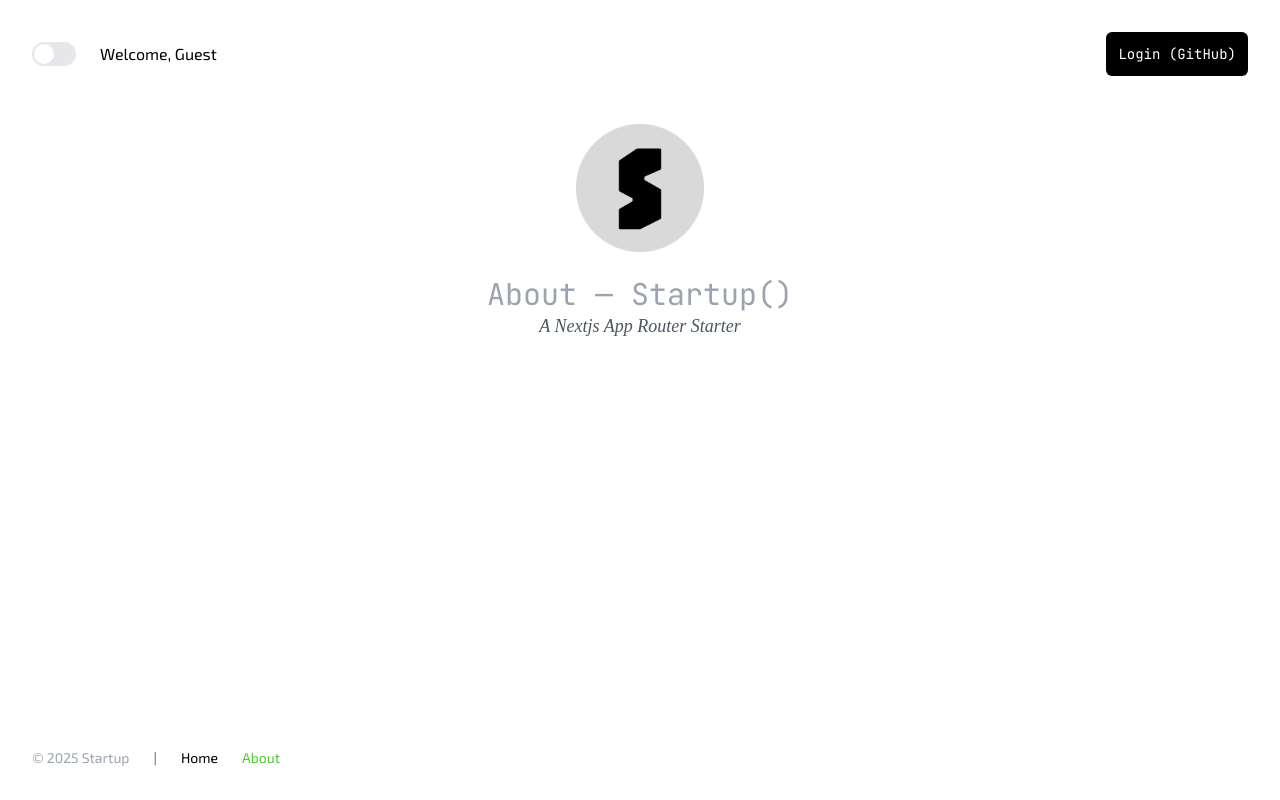
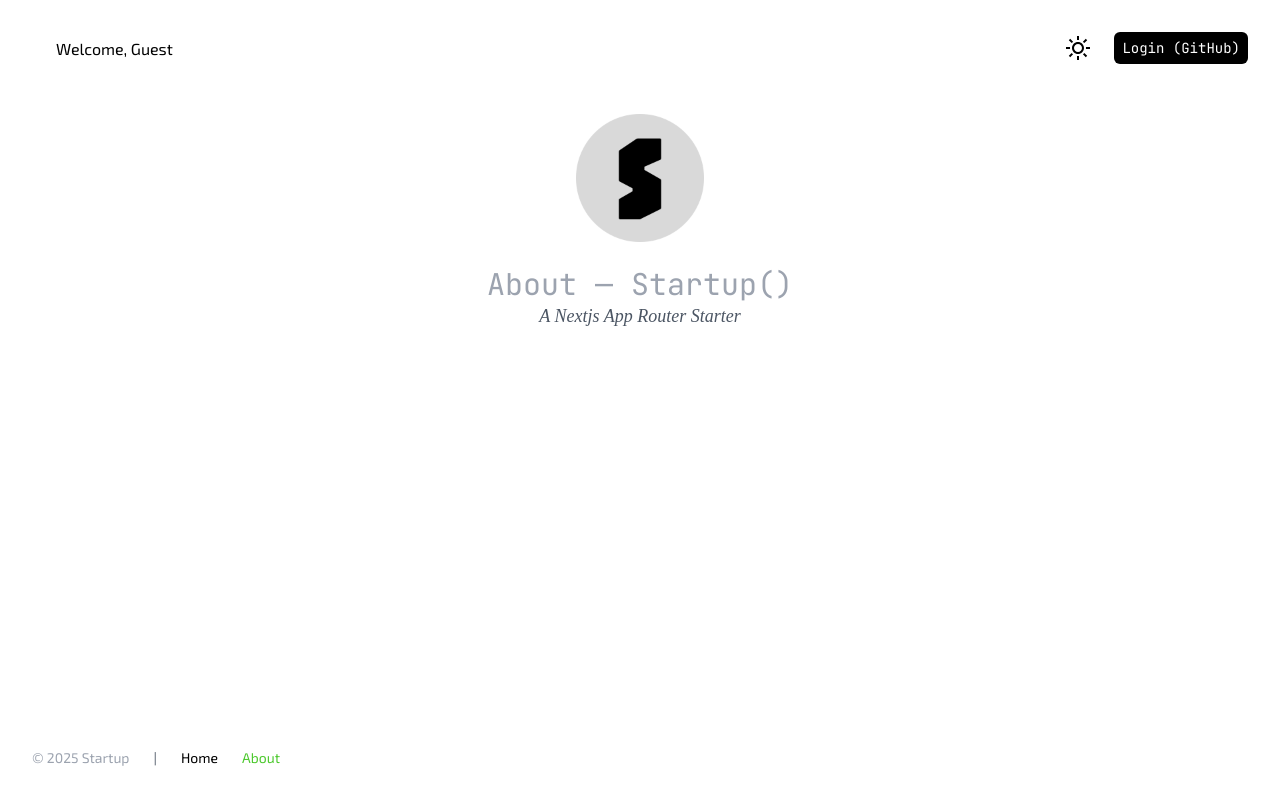
Before and after one commit to amirardalan/startup, a Next.js app: page /about in a window 1280 px wide. Built offline with nearby package versions, Linux system fonts and the light colour scheme; no server answers; a web font is replaced by a local one.

Commit message:
Implement theme menu

```diff
--- a/app/components/auth/login-button.tsx
+++ b/app/components/auth/login-button.tsx
@@ -9,7 +9,7 @@ export default function LogInButton() {
       }}>
       <button
         type="submit"
-        className="m-0 rounded-md bg-dark p-3 font-mono text-light dark:bg-light dark:text-dark">
+        className="m-0 rounded-md bg-dark px-2 py-1.5 font-mono text-light dark:bg-light dark:text-dark">
         Login (GitHub)
       </button>
     </form>
--- a/app/components/auth/logout-button.tsx
+++ b/app/components/auth/logout-button.tsx
@@ -9,7 +9,7 @@ export default function LogOutButton() {
       }}>
       <button
         type="submit"
-        className="m-0 rounded-md bg-dark p-3 font-mono text-light dark:bg-light dark:text-dark">
+        className="m-0 rounded-md bg-dark px-2 py-1.5 font-mono text-light dark:bg-light dark:text-dark">
         Logout
       </button>
     </form>
--- a/app/components/ui/menu.tsx
+++ b/app/components/auth/menu.tsx
@@ -3,7 +3,7 @@ import { auth } from '@/auth';
 import LoginButton from '@/components/auth/login-button';
 import LogOutButton from '@/components/auth/logout-button';
 
-export default async function Menu() {
+export default async function AuthMenu() {
   const session = await auth();
 
   return (
--- /dev/null
+++ b/app/components/icons/moon.tsx
@@ -0,0 +1,12 @@
+export default function MoonIcon() {
+  return (
+    <svg
+      xmlns="http://www.w3.org/2000/svg"
+      width="24"
+      height="24"
+      viewBox="0 0 24 24"
+      fill="var(--color-light)">
+      <path d="M12 10.999c1.437.438 2.562 1.564 2.999 3.001.44-1.437 1.565-2.562 3.001-3-1.436-.439-2.561-1.563-3.001-3-.437 1.436-1.562 2.561-2.999 2.999zm8.001.001c.958.293 1.707 1.042 2 2.001.291-.959 1.042-1.709 1.999-2.001-.957-.292-1.707-1.042-2-2-.293.958-1.042 1.708-1.999 2zm-1-9c-.437 1.437-1.563 2.562-2.998 3.001 1.438.44 2.561 1.564 3.001 3.002.437-1.438 1.563-2.563 2.996-3.002-1.433-.437-2.559-1.564-2.999-3.001zm-7.001 22c-6.617 0-12-5.383-12-12s5.383-12 12-12c1.894 0 3.63.497 5.37 1.179-2.948.504-9.37 3.266-9.37 10.821 0 7.454 5.917 10.208 9.37 10.821-1.5.846-3.476 1.179-5.37 1.179z" />
+    </svg>
+  );
+}
--- /dev/null
+++ b/app/components/icons/sun.tsx
@@ -0,0 +1,11 @@
+export default function SunIcon() {
+  return (
+    <svg
+      xmlns="http://www.w3.org/2000/svg"
+      width="24"
+      height="24"
+      viewBox="0 0 24 24">
+      <path d="M4.069 13h-4.069v-2h4.069c-.041.328-.069.661-.069 1s.028.672.069 1zm3.034-7.312l-2.881-2.881-1.414 1.414 2.881 2.881c.411-.529.885-1.003 1.414-1.414zm11.209 1.414l2.881-2.881-1.414-1.414-2.881 2.881c.528.411 1.002.886 1.414 1.414zm-6.312-3.102c.339 0 .672.028 1 .069v-4.069h-2v4.069c.328-.041.661-.069 1-.069zm0 16c-.339 0-.672-.028-1-.069v4.069h2v-4.069c-.328.041-.661.069-1 .069zm7.931-9c.041.328.069.661.069 1s-.028.672-.069 1h4.069v-2h-4.069zm-3.033 7.312l2.88 2.88 1.415-1.414-2.88-2.88c-.412.528-.886 1.002-1.415 1.414zm-11.21-1.415l-2.88 2.88 1.414 1.414 2.88-2.88c-.528-.411-1.003-.885-1.414-1.414zm2.312-4.897c0 2.206 1.794 4 4 4s4-1.794 4-4-1.794-4-4-4-4 1.794-4 4zm10 0c0 3.314-2.686 6-6 6s-6-2.686-6-6 2.686-6 6-6 6 2.686 6 6z" />
+    </svg>
+  );
+}
--- /dev/null
+++ b/app/components/theme/theme-menu.tsx
@@ -0,0 +1,123 @@
+'use client';
+import { useEffect, useState, useRef } from 'react';
+import Cookies from 'js-cookie';
+import { useRouter } from 'next/navigation';
+import Tooltip from '@/app/components/util/tooltip';
+import { useTheme } from '@/store/theme';
+import { Theme } from '@/types/theme';
+
+import MoonIcon from '@/components/icons/moon';
+import SunIcon from '@/components/icons/sun';
+
+export default function ThemeMenu() {
+  const router = useRouter();
+  const { theme } = useTheme();
+  const [currentTheme, setCurrentTheme] = useState<Theme>(theme);
+  const [menuOpen, setMenuOpen] = useState(false);
+  const menuRef = useRef<HTMLDivElement>(null);
+
+  useEffect(() => {
+    if (currentTheme === 'system') {
+      const prefersDark = window.matchMedia(
+        '(prefers-color-scheme: dark)'
+      ).matches;
+      setCurrentTheme(prefersDark ? 'dark' : 'light');
+    }
+  }, [currentTheme]);
+
+  useEffect(() => {
+    const savedTheme = Cookies.get('x-theme');
+
+    if (savedTheme && savedTheme !== 'system') {
+      setCurrentTheme(savedTheme as Theme);
+    } else {
+      const mediaQuery = window.matchMedia('(prefers-color-scheme: dark)');
+      const systemTheme = mediaQuery.matches ? 'dark' : 'light';
+
+      setCurrentTheme(systemTheme);
+      mediaQuery.addEventListener('change', handleChange);
+      handleChange();
+
+      return () => mediaQuery.removeEventListener('change', handleChange);
+    }
+  }, []);
+
+  useEffect(() => {
+    if (currentTheme === 'dark') {
+      document.body.classList.add('dark');
+    } else {
+      document.body.classList.remove('dark');
+    }
+    document.body.className = currentTheme;
+  }, [currentTheme]);
+
+  useEffect(() => {
+    const handleClickOutside = (event: MouseEvent) => {
+      if (menuRef.current && !menuRef.current.contains(event.target as Node)) {
+        setMenuOpen(false);
+      }
+    };
+
+    if (menuOpen) {
+      document.addEventListener('mousedown', handleClickOutside);
+    } else {
+      document.removeEventListener('mousedown', handleClickOutside);
+    }
+
+    return () => {
+      document.removeEventListener('mousedown', handleClickOutside);
+    };
+  }, [menuOpen]);
+
+  const handleChange = () => {
+    const mediaQuery = window.matchMedia('(prefers-color-scheme: dark)');
+    const systemTheme = mediaQuery.matches ? 'dark' : 'light';
+    setCurrentTheme(systemTheme);
+  };
+
+  const handleThemeChange = (theme: Theme) => {
+    Cookies.set('x-theme', theme);
+    setCurrentTheme(theme);
+    setMenuOpen(false);
+    router.refresh();
+  };
+
+  console.log(`
+     █████  ███    ███ ██ ██████
+    ██   ██ ████  ████ ██ ██   ██
+    ███████ ██ ████ ██ ██ ██████
+    ██   ██ ██  ██  ██ ██ ██   ██
+    ██   ██ ██      ██ ██ ██   ██
+    <--------------------------->
+    Design & Code by Amir Ardalan
+  `);
+
+  return (
+    <div className="relative flex align-middle" ref={menuRef}>
+      <Tooltip pos="l" text="Change theme">
+        <button className="m-0 p-0" onClick={() => setMenuOpen(!menuOpen)}>
+          {currentTheme === 'dark' ? <MoonIcon /> : <SunIcon />}
+        </button>
+      </Tooltip>
+      {menuOpen && (
+        <div className="absolute right-0 z-10 mt-2 w-28 rounded-md bg-white shadow-lg dark:bg-gray-800">
+          <button
+            className="block w-full px-4 py-2 text-left text-sm text-gray-700 hover:bg-gray-100 dark:text-gray-200 dark:hover:bg-gray-700"
+            onClick={() => handleThemeChange('light')}>
+            Light
+          </button>
+          <button
+            className="block w-full px-4 py-2 text-left text-sm text-gray-700 hover:bg-gray-100 dark:text-gray-200 dark:hover:bg-gray-700"
+            onClick={() => handleThemeChange('dark')}>
+            Dark
+          </button>
+          <button
+            className="block w-full px-4 py-2 text-left text-sm text-gray-700 hover:bg-gray-100 dark:text-gray-200 dark:hover:bg-gray-700"
+            onClick={() => handleThemeChange('system')}>
+            System
+          </button>
+        </div>
+      )}
+    </div>
+  );
+}
--- a/app/components/ui/header.tsx
+++ b/app/components/ui/header.tsx
@@ -1,24 +1,26 @@
 import { auth } from '@/auth';
 
 import SetTheme from '@/components/theme/set-theme';
-import ThemeSelector from '@/components/theme/theme-selector';
-import Menu from '@/components/ui/menu';
+import ThemeMenu from '@/components/theme/theme-menu';
+import AuthMenu from '@/app/components/auth/menu';
 
 export default async function Header() {
   const session = await auth();
 
   return (
     <div className="flex flex-row items-center justify-between">
-      <div className="z-40">
-        <ThemeSelector />
-      </div>
       <div className="ml-6 text-dark dark:text-light">
         {session
           ? `Welcome, ${session?.user?.name?.split(' ')[0]}`
           : 'Welcome, Guest'}
       </div>
-      <div className="flex flex-grow justify-end">
-        <Menu />
+      <div className="flex">
+        <div className="mr-6 mt-1 flex items-center align-middle">
+          <ThemeMenu />
+        </div>
+        <div>
+          <AuthMenu />
+        </div>
       </div>
       <SetTheme />
     </div>
--- a/app/components/ui/nav.tsx
+++ b/app/components/ui/nav.tsx
@@ -6,7 +6,6 @@ import { usePathname } from 'next/navigation';
 import Link from 'next/link';
 import clsx from 'clsx';
 import { useState } from 'react';
-import { useSession } from 'next-auth/react';
 
 interface NavigationProps {
   showMobileButton?: boolean;
@@ -15,7 +14,6 @@ interface NavigationProps {
 export default function Navigation({ showMobileButton }: NavigationProps) {
   const [isOpen, setIsOpen] = useState(false);
   const pathname = usePathname();
-  const { data: session, status } = useSession();
 
   const toggleMenu = () => {
     setIsOpen(!isOpen);
```
